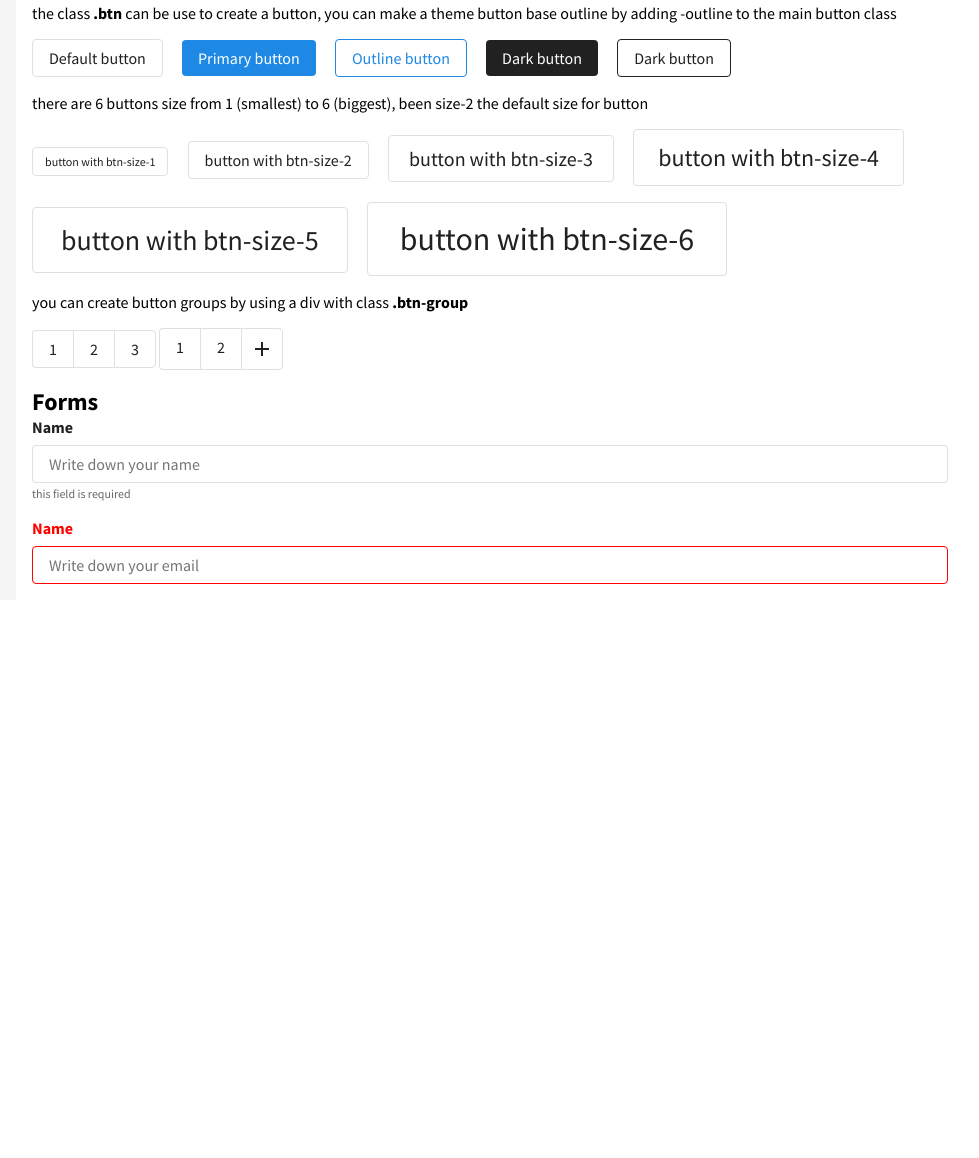
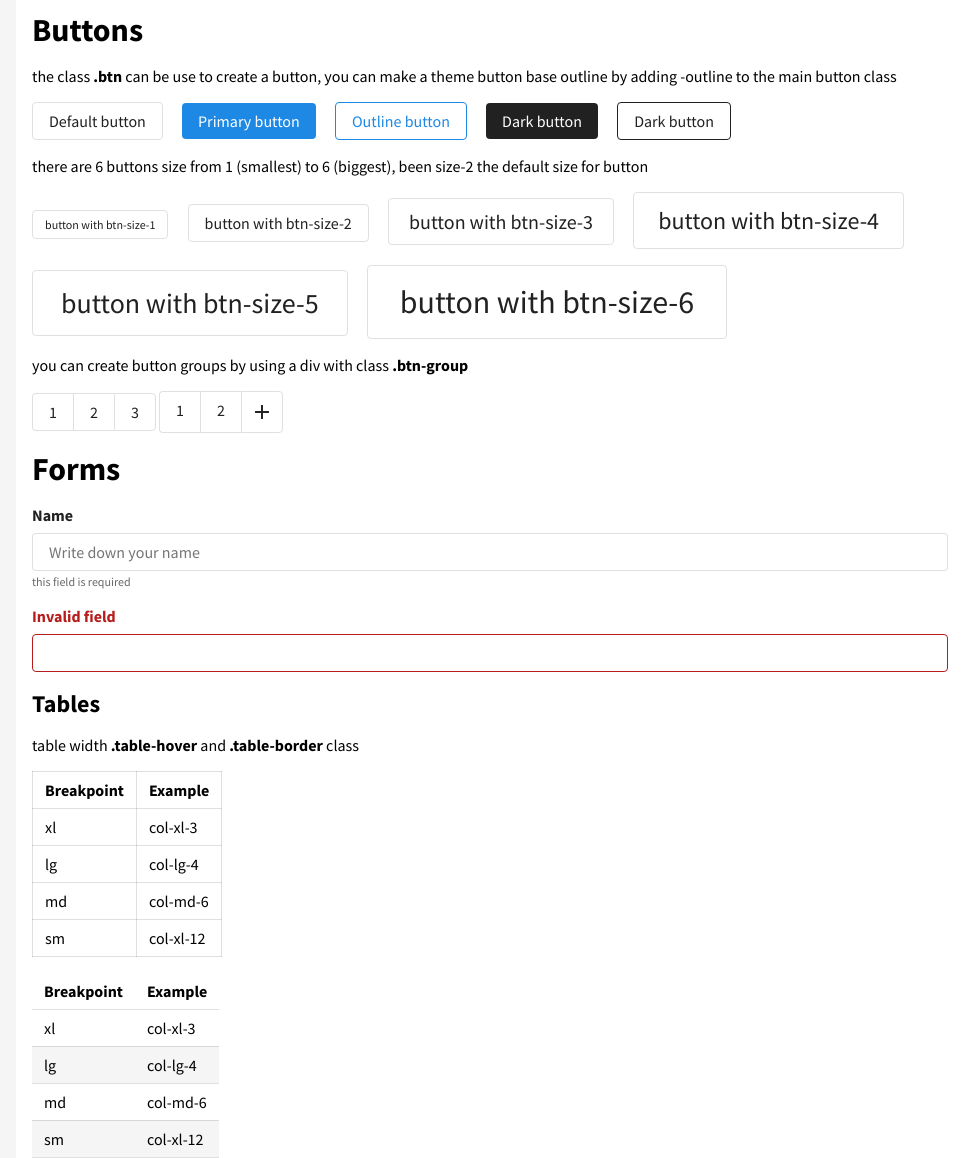
Before and after one commit to HanielHernandez/custom-css, a plain HTML site: page index.html in a window 1280 px wide. Shown: the part 1451-2609 px from the top of the page, without its empty margins (300-1279 px from the left). Before the commit the page ends 2051 px from the top, so only its background shows below. Drawn offline with Linux system fonts and the light colour scheme.

Commit message:
Tables improved

```diff
--- a/css/_forms.scss
+++ b/css/_forms.scss
@@ -32,10 +32,11 @@
     border: $font-input-border-width solid $font-input-border-color ;
     border-radius: $font-input-border-radius;
     background-color: $font-input-background-color;
-    :active{
-        border: $font-input-active-border-width solid $font-input-active-border-color ;
-        ;
+    &:active,&:focus{
+        outline: none;
+        border-color:  $font-input-active-border-color ;
     }
+
     ::placeholder{
         color:$font-input-placeholder-color;
     }
--- /dev/null
+++ b/css/_tables.scss
@@ -0,0 +1,46 @@
+
+.table-fixed{
+
+    table-layout: fixed;
+}
+
+.table-fixed{
+
+    table-layout: auto
+}
+table.table-full{
+    width: 100%;
+}
+.table{
+    border-collapse: collapse;
+    background-color: $table-bg-color;
+    th{
+        font-size: $table-heading-font-size;
+        font-weight: $table-heading-font-weight;
+    }
+    th,td{
+        padding: $table-cell-padding;
+        border-bottom: $table-border;
+    }
+}
+.table-border{
+    border: $table-border;
+    td,th{
+        border: $table-border;
+
+    }
+}
+.table-striped{
+       tr:nth-child(2n){
+        background-color: $table-striped-bg-color;
+    }
+}
+.table-hover{
+    tr{
+        transition: all 0.2s ease-in-out;
+    }
+    tr:hover{
+     background-color: $table-hover-bg-color;
+
+ }
+}
--- a/css/_variables.scss
+++ b/css/_variables.scss
@@ -96,13 +96,19 @@ $font-input-border-radius:0.25rem;
 $font-input-background-color:#fff;
 $font-input-active-border-width:$font-input-border-width;
 $font-input-active-border-color: rgba(0,0,0,0.60);
-$form-input-invalid-color: red;
+$form-input-invalid-color: #b71c1c;
 
 $form-text-color:rgba(0,0,0,0.60);
- $form-text-size:0.75rem;
+$form-text-size:0.75rem;
 
+/*TABLES*/
+$table-bg-color:#fff;
+$table-heading-font-size:1rem;
+$table-heading-font-weight:700;
+$table-cell-padding:0.5em 0.75em;
+$table-border:1px solid rgba(0,0,0,0.12);
+$table-striped-bg-color:#f5f5f5;
+$table-hover-bg-color:#e0e0e0;
 $font-size:16px;
-
 $nav-bar-padding:0.5rem 1rem;
-
 $font-family: 'Source Sans Pro', Arial, Helvetica, sans-serif;
--- a/css/main.scss
+++ b/css/main.scss
@@ -10,3 +10,4 @@
 @import "_buttons.scss";
 @import "_themes.scss";
 @import "_forms.scss";
+@import "_tables.scss";
--- a/index.html
+++ b/index.html
@@ -111,7 +111,7 @@
                     </h5>
                     <p class="mb-4 w-12"> You can use breakpoints in order to hep with responvity </p>
 
-                    <table>
+                    <table class="table">
                         <thead>
                             <tr>
                                 <th>Breakpoint</th>
@@ -249,7 +249,7 @@
                 </div>
                 <!--### FORMS SECTIONS -->
                 <div id="forms" >
-                    <h5>Forms</h5>
+                    <h4 class="mb-4">Forms</h4>
 
                     <div class="form-field">
                         <label for="">Name</label>
@@ -259,10 +259,104 @@
                         </span>
                     </div>
                     <div class="form-field invalid">
-                        <label for="">Name</label>
-                        <input type="text" name="" placeholder="Write down your email" class="form-input" id="">
+                        <label for="">Invalid field</label>
+                        <input type="text" name="" placeholder="" class="form-input" id="">
 
                     </div>
+                </div>
+
+                <div id="tables">
+                    <h5 class="mb-4">
+                        Tables
+                    </h5>
+                    <p class="mb-4">table width <b>.table-hover </b> and <b> .table-border</b> class  </p>
+                    <table class="table table-hover table-border mb-4">
+                        <thead>
+                            <tr>
+                                <th>Breakpoint</th>
+                                <th>Example</th>
+
+                            </tr>
+                        </thead>
+                        <tbody>
+                            <tr>
+                                <td>
+                                    xl
+                                </td>
+                                <td>
+                                    col-xl-3
+                                </td>
+                            </tr>
+                            <tr>
+                                <td>
+                                    lg
+                                </td>
+                                <td>
+                                    col-lg-4
+                                </td>
+                            </tr>
+                            <tr>
+                                <td>
+                                    md
+                                </td>
+                                <td>
+                                    col-md-6
+                                </td>
+                            </tr>
+                            <tr>
+                                <td>
+                                    sm
+                                </td>
+                                <td>
+                                    col-xl-12
+                                </td>
+                            </tr>
+                        </tbody>
+                    </table>
+
+                    <table class="table table-striped">
+                        <thead>
+                            <tr>
+                                <th>Breakpoint</th>
+                                <th>Example</th>
+
+                            </tr>
+                        </thead>
+                        <tbody>
+                            <tr>
+                                <td>
+                                    xl
+                                </td>
+                                <td>
+                                    col-xl-3
+                                </td>
+                            </tr>
+                            <tr>
+                                <td>
+                                    lg
+                                </td>
+                                <td>
+                                    col-lg-4
+                                </td>
+                            </tr>
+                            <tr>
+                                <td>
+                                    md
+                                </td>
+                                <td>
+                                    col-md-6
+                                </td>
+                            </tr>
+                            <tr>
+                                <td>
+                                    sm
+                                </td>
+                                <td>
+                                    col-xl-12
+                                </td>
+                            </tr>
+                        </tbody>
+                    </table>
                 </div>
 
             </div>
```
Also changed, not shown: css/main.css, 1 other file.
